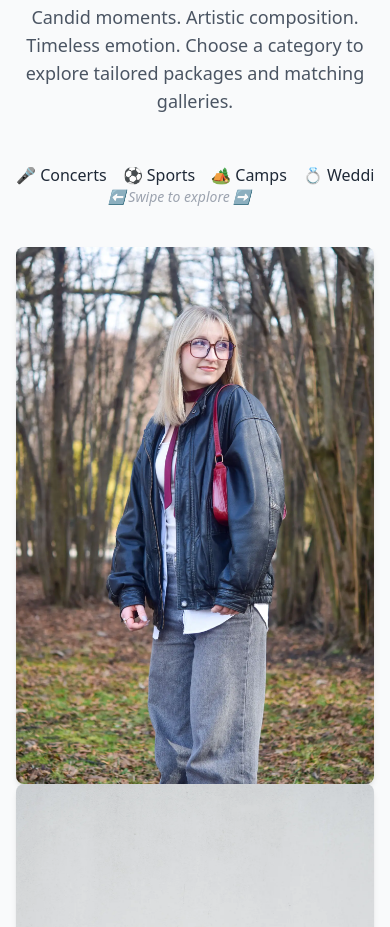
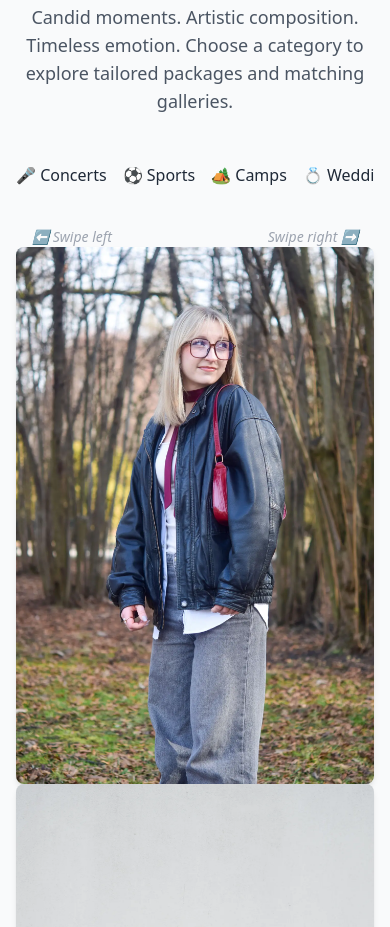
Before and after one commit to EternalMomentsProd/Eternal-Moments, a plain HTML site: page anthony.html in a window 390 px wide. Shown: the part 1009-1936 px from the top of the page. Drawn offline with Linux system fonts and the light colour scheme.

Commit message:
Add files via upload

```diff
--- a/anthony.html
+++ b/anthony.html
@@ -123,11 +123,14 @@
             <button class="tab-btn">👶 Family</button>
             <button class="tab-btn active">📸 Portraits</button>
           </div>
-            <p class="text-sm text-gray-400 dark:text-gray-500 italic text-center md:hidden px-4 mt-1">
-              ⬅️ Swipe to explore ➡️
-            </p>
         </div>
       </div>
+
+      <div class="flex justify-between text-sm text-gray-400 dark:text-gray-500 italic md:hidden px-4 mt-1">
+        <span>⬅️ Swipe left</span>
+        <span>Swipe right ➡️</span>
+      </div>
+
 
       <!-- Topic Portfolio Grid -->
       <div id="topicPortfolio" class="grid grid-cols-1 sm:grid-cols-2 md:grid-cols-3 gap-x-10 gap-y-8 mb-12">
```
